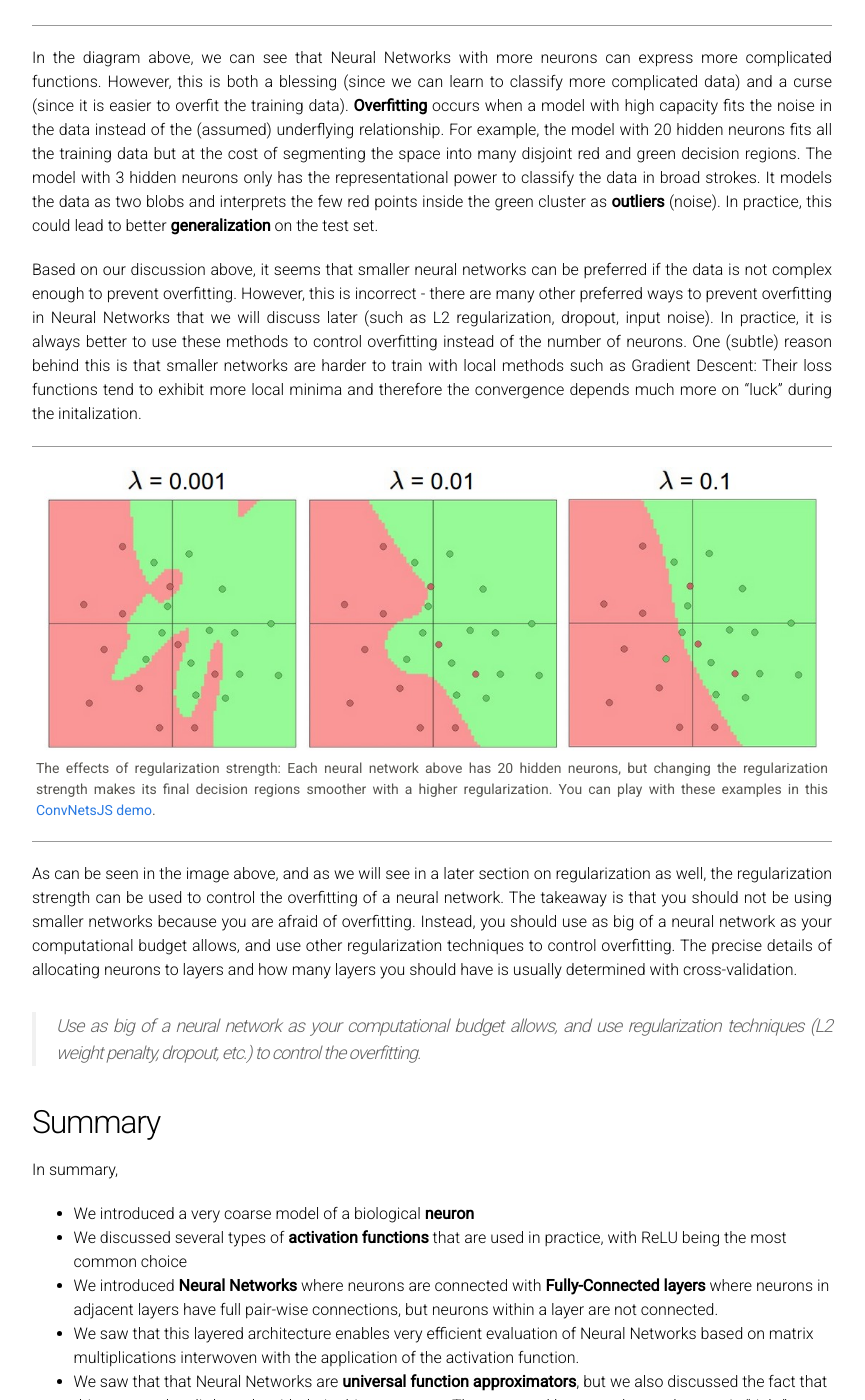
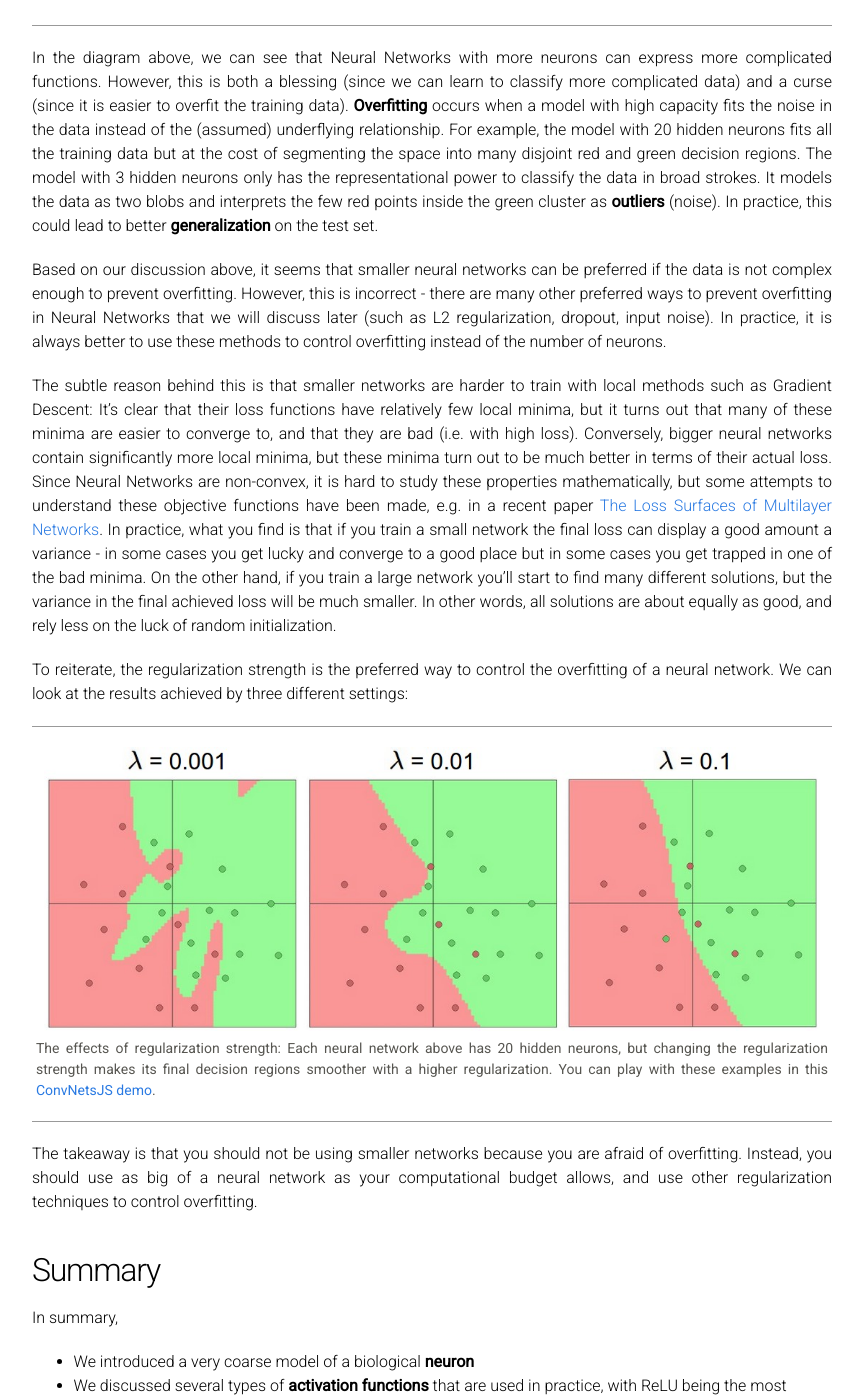
Before and after one commit to cs231n/cs231n.github.io, a Jekyll site: the page built from neural-networks-1.md, in a window 1280 px wide and 1400 px high, scrolled down 8339 px. Shown: the whole window, without its empty margins (208-1073 px from the left). Built offline with Jekyll 4.4.1, drawn with Linux system fonts in a browser that asks for light colours; Markdown is read by kramdown in place of the engine named in the settings; formulas are drawn with MathJax 3.

Commit message:
adding a bit more discussion surround the point of minima

```diff
--- a/neural-networks-1.md
+++ b/neural-networks-1.md
@@ -173,7 +173,11 @@ How do we decide on what architecture to use when faced with a practical problem
 
 In the diagram above, we can see that Neural Networks with more neurons can express more complicated functions. However, this is both a blessing (since we can learn to classify more complicated data) and a curse (since it is easier to overfit the training data). **Overfitting** occurs when a model with high capacity fits the noise in the data instead of the (assumed) underflying relationship. For example, the model with 20 hidden neurons fits all the training data but at the cost of segmenting the space into many disjoint red and green decision regions. The model with 3 hidden neurons only has the representational power to classify the data in broad strokes. It models the data as two blobs and interprets the few red points inside the green cluster as **outliers** (noise). In practice, this could lead to better **generalization** on the test set.
 
-Based on our discussion above, it seems that smaller neural networks can be preferred if the data is not complex enough to prevent overfitting. However, this is incorrect - there are many other preferred ways to prevent overfitting in Neural Networks that we will discuss later (such as L2 regularization, dropout, input noise). In practice, it is always better to use these methods to control overfitting instead of the number of neurons. One (subtle) reason behind this is that smaller networks are harder to train with local methods such as Gradient Descent: Their loss functions tend to exhibit more local minima and therefore the convergence depends much more on "luck" during the initalization.
+Based on our discussion above, it seems that smaller neural networks can be preferred if the data is not complex enough to prevent overfitting. However, this is incorrect - there are many other preferred ways to prevent overfitting in Neural Networks that we will discuss later (such as L2 regularization, dropout, input noise). In practice, it is always better to use these methods to control overfitting instead of the number of neurons.
+
+The subtle reason behind this is that smaller networks are harder to train with local methods such as Gradient Descent: It's clear that their loss functions have relatively few local minima, but it turns out that many of these minima are easier to converge to, and that they are bad (i.e. with high loss). Conversely, bigger neural networks contain significantly more local minima, but these minima turn out to be much better in terms of their actual loss. Since Neural Networks are non-convex, it is hard to study these properties mathematically, but some attempts to understand these objective functions have been made, e.g. in a recent paper [The Loss Surfaces of Multilayer Networks](http://arxiv.org/abs/1412.0233). In practice, what you find is that if you train a small network the final loss can display a good amount a variance - in some cases you get lucky and converge to a good place but in some cases you get trapped in one of the bad minima. On the other hand, if you train a large network you'll start to find many different solutions, but the variance in the final achieved loss will be much smaller. In other words, all solutions are about equally as good, and rely less on the luck of random initialization.
+
+To reiterate, the regularization strength is the preferred way to control the overfitting of a neural network. We can look at the results achieved by three different settings:
 
 <div class="fig figcenter fighighlight">
   <img src="/assets/nn1/reg_strengths.jpeg">
@@ -182,9 +186,7 @@ Based on our discussion above, it seems that smaller neural networks can be pref
   </div>
 </div>
 
-As can be seen in the image above, and as we will see in a later section on regularization as well, the regularization strength can be used to control the overfitting of a neural network. The takeaway is that you should not be using smaller networks because you are afraid of overfitting. Instead, you should use as big of a neural network as your computational budget allows, and use other regularization techniques to control overfitting. The precise details of allocating neurons to layers and how many layers you should have is usually determined with cross-validation.
-
-> Use as big of a neural network as your computational budget allows, and use regularization techniques (L2 weight penalty, dropout, etc.) to control the overfitting.
+The takeaway is that you should not be using smaller networks because you are afraid of overfitting. Instead, you should use as big of a neural network as your computational budget allows, and use other regularization techniques to control overfitting.
 
 <a name='summary'></a>
 ## Summary
```
